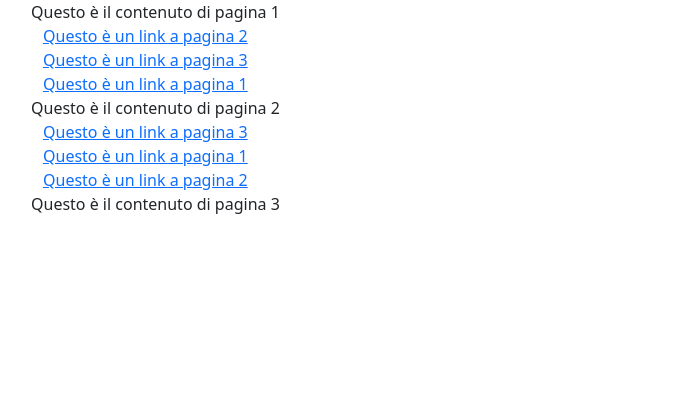
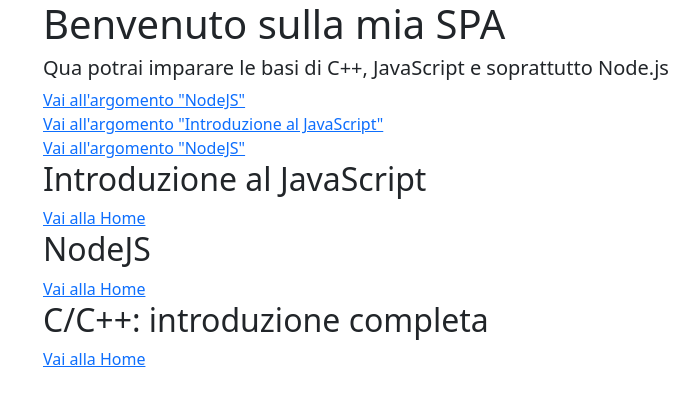
Before and after one commit to blondones/5C_Bianchin_SPA, a website: page index.html in a window 1280 px wide. Shown: the whole page, without its empty margins (39-738 px from the left). Drawn offline with nearby package versions, Linux system fonts and the light colour scheme.

Commit message:
creazione collegamenti

```diff
--- a/index.html
+++ b/index.html
@@ -4,8 +4,7 @@
 <head>
    <meta charset="UTF-8">
    <meta name="viewport" content="width=device-width, initial-scale=1.0">
-   <link href="https://cdn.jsdelivr.net/npm/bootstrap@5.3.2/dist/css/bootstrap.min.css" rel="stylesheet"
-      type="text/css" />
+   <link href="https://cdn.jsdelivr.net/npm/bootstrap@5.3.2/dist/css/bootstrap.min.css" rel="stylesheet" type="text/css" />
    <link rel="stylesheet" type="text/css" href="./style.css" />
    <script src="https://cdn.jsdelivr.net/npm/bootstrap@5.3.2/dist/js/bootstrap.min.js"></script>
    <title>SPA semplice</title>
@@ -14,23 +13,40 @@
 <body>
    <div id="container" class="container">
       <div id="pagina1" class="page">
-         <div class="row">Questo è il contenuto di pagina 1</div>
-         <div class="row"><a href="#pagina2">Questo è un link a pagina 2</a></div>
-         <div class="row"><a href="#pagina3">Questo è un link a pagina 3</a></div>
+         <h1>Benvenuto sulla mia SPA</h1>
+         <h5>Qua potrai imparare le basi di C++, JavaScript e soprattutto Node.js</h5>
+         <div class="row">
+            <a href="#pagina2">Vai all'argomento "NodeJS"</a>
+         </div>
+         <div class="row">
+            <a href="#pagina3">Vai all'argomento "Introduzione al JavaScript"</a>
+         </div>
+         <div class="row">
+            <a href="#pagina4">Vai all'argomento "NodeJS"</a>
+         </div>
       </div>
+
       <div id="pagina2" class="page">
-         <div class="row"><a href="#pagina1">Questo è un link a pagina 1</a></div>
-         <div class="row">Questo è il contenuto di pagina 2</div>
-         <div class="row"><a href="#pagina3">Questo è un link a pagina 3</a></div>
+         <h2>Introduzione al JavaScript</h2>
+         <div class="row">
+            <a href="#pagina1">Vai alla Home</a>
+         </div>
       </div>
+
       <div id="pagina3" class="page">
-         <div class="row"><a href="#pagina1">Questo è un link a pagina 1</a></div>
-         <div class="row"><a href="#pagina2">Questo è un link a pagina 2</a></div>
-         <div class="row">Questo è il contenuto di pagina 3</div>
+         <h2>NodeJS</h2>
+         <div class="row">
+            <a href="#pagina1">Vai alla Home</a>
+         </div>
+      </div>
+
+      <div id="pagina4" class="page">
+         <h2>C/C++: introduzione completa</h2>
+         <div class="row">
+            <a href="#pagina1">Vai alla Home</a>
+         </div>
       </div>
    </div>
-   <script type="module" src="./index.js"></script>
-
 </body>
 
 </html>
--- /dev/null
+++ b/package.json
@@ -0,0 +1,5 @@
+{
+  "dependencies": {
+    "bootstrap": "^5.3.3"
+  }
+}
```
Also changed, not shown: 1 other file.
